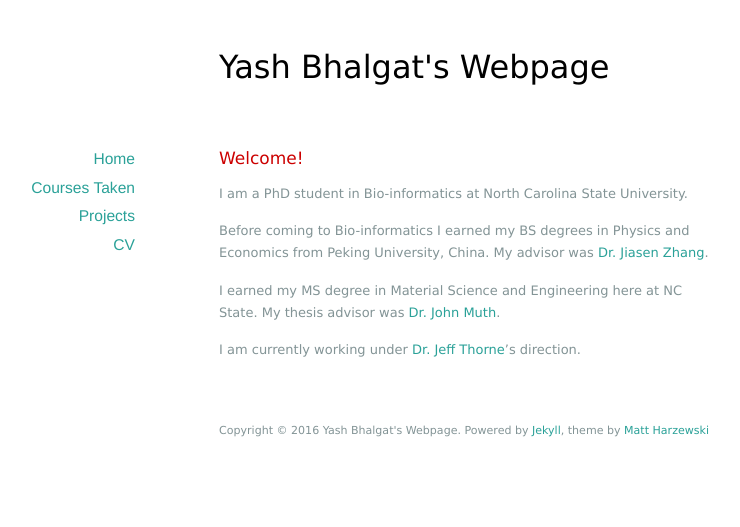
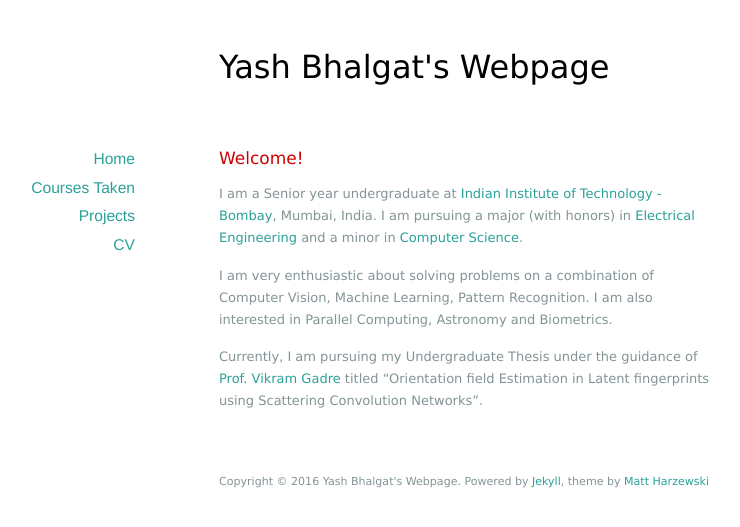
Before and after one commit to yashbhalgat/yashbhalgat.github.io.backup, a Jekyll site: the page built from index.markdown, in a window 1280 px wide. Shown: the top 527 px of the page, without its empty margins (171-911 px from the left). Built offline with Jekyll 4.4.1, drawn with Linux system fonts in a browser that asks for light colours; nearby versions of some CDN libraries.

Commit message:
description changed

```diff
--- a/CV/index.markdown
+++ b/CV/index.markdown
@@ -4,5 +4,5 @@ title: CV
 ---
 
 <div style="text-align:center">
-<iframe src="http://docs.google.com/gview?url=https://github.com/xiang-ji-ncsu/xiang-ji-ncsu.github.io/raw/master/CV/Ji%20CV.pdf&embedded=true" style="width:612px; height:792px;" frameborder="0"></iframe>
+<iframe src="http://docs.google.com/gview?url=https://github.com/xiang-ji-ncsu/xiang-ji-ncsu.github.io/raw/master/CV/CV%20YashBhalgat.pdf&embedded=true" style="width:612px; height:792px;" frameborder="0"></iframe>
 </div>
--- a/index.markdown
+++ b/index.markdown
@@ -1,15 +1,13 @@
 ---
 layout: default
-title: Xiang Ji  汲翔
+title: Yash Bhalgat
 ---
 
 # Welcome!
 
 
-I am a PhD student in Bio-informatics at North Carolina State University.
+I am a Senior year undergraduate at [Indian Institute of Technology - Bombay](https://www.iitb.ac.in), Mumbai, India. I am pursuing a major (with honors) in [Electrical Engineering](https://www.ee.iitb.ac.in) and a minor in [Computer Science](https://www.cse.iitb.ac.in).
 
-Before coming to Bio-informatics I earned my BS degrees in Physics and Economics from Peking University, China. My advisor was [Dr. Jiasen Zhang](http://www.phy.pku.edu.cn/~zhangjs/index.html).
+I am very enthusiastic about solving problems on a combination of Computer Vision, Machine Learning, Pattern Recognition. I am also interested in Parallel Computing, Astronomy and Biometrics.
 
-I earned my MS degree in Material Science and Engineering here at NC State. My thesis advisor was [Dr. John Muth](http://www.ece.ncsu.edu/people/muth).
-
-I am currently working under [Dr. Jeff Thorne](http://statgen.ncsu.edu/thorne/)'s direction.
+Currently, I am pursuing my Undergraduate Thesis under the guidance of [Prof. Vikram Gadre](https://www.ee.iitb.ac.in/wiki/faculty/vmgadre) titled "Orientation field Estimation in Latent fingerprints using Scattering Convolution Networks".
```
Also changed, not shown: README.md, 6 other files.
